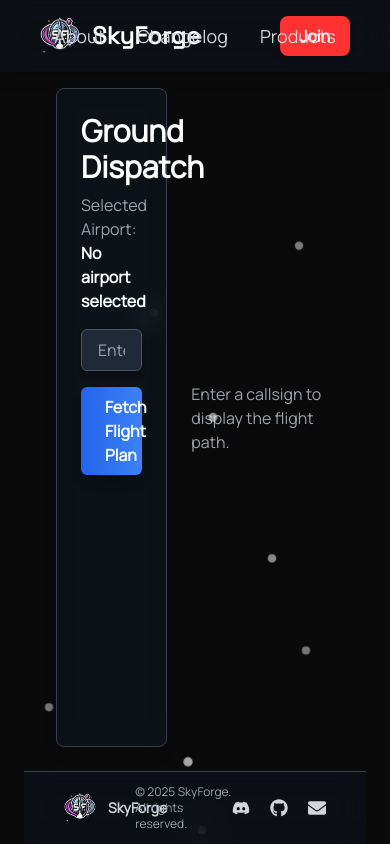
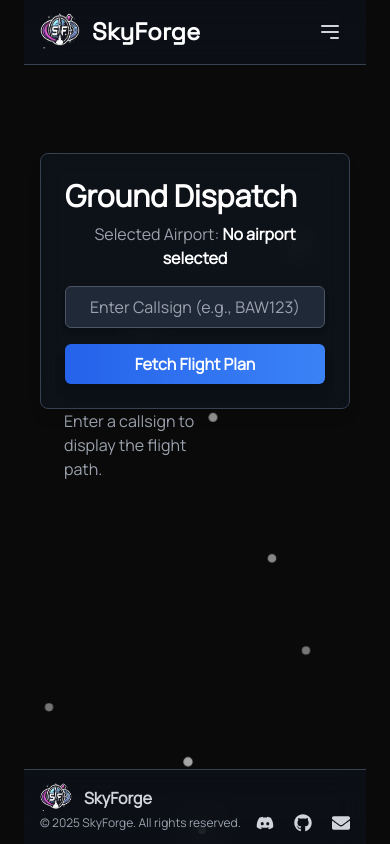
Before and after one commit to Hamza61988/SkyForge, a React (Vite) app in the folder frontend/: page /callsigninput in a window 390 px wide. Built offline with nearby package versions, Linux system fonts and the light colour scheme; no server answers.

Commit message:
added support to mobile

```diff
--- a/frontend/src/components/Footer.tsx
+++ b/frontend/src/components/Footer.tsx
@@ -3,7 +3,7 @@ import { FaDiscord, FaGithub, FaEnvelope } from "react-icons/fa";
 
 export default function Footer() {
   return (
-    <footer className="w-full bg-gray-900/45 backdrop-blur-lg text-gray-300 py-3 px-10 flex justify-between items-center border-t border-gray-700 text-sm">
+    <footer className="w-full bg-gray-900/45 backdrop-blur-lg text-gray-300 py-3 px-4 md:px-10 flex flex-wrap justify-between items-center border-t border-gray-700">
       {/* Left: Clickable SkyForge Branding */}
       <div className="flex items-center gap-3">
         <Link to="/" className="flex items-center gap-3 hover:opacity-80 transition-all">
--- a/frontend/src/components/Header.tsx
+++ b/frontend/src/components/Header.tsx
@@ -1,24 +1,49 @@
 import { Link } from "react-router-dom";
 import { motion } from "framer-motion";
+import { useState } from "react";
 
 export default function Header() {
+  const [isMenuOpen, setIsMenuOpen] = useState(false);
+
+  const toggleMenu = () => {
+    setIsMenuOpen(!isMenuOpen);
+  };
+
   return (
-    <header className="absolute top-0 left-0 w-full flex items-center justify-between px-10 py-4 bg-gray-900/45 backdrop-blur-lg shadow-lg font-sans">
+    <header className="w-full bg-gray-900/45 backdrop-blur-lg text-gray-300 py-3 px-4 md:px-10 flex items-center justify-between border-b border-gray-700 relative">
       {/* Left: Clickable SkyForge Logo + Name */}
       <Link to="/" className="flex items-center gap-3 hover:opacity-80 transition-all">
         <img src="/sflogo.png" alt="SkyForge Logo" className="w-10 h-10" />
         <h1 className="text-white text-2xl font-bold font-heading">SkyForge</h1>
       </Link>
 
-      {/* Centered Navigation Buttons */}
-      <nav className="absolute left-1/2 transform -translate-x-1/2 flex gap-8 text-lg font-medium">
+      {/* Desktop Navigation - Hidden on Mobile */}
+      <nav className="hidden md:flex gap-8 text-lg font-medium">
         <Link to="/about" className="text-gray-300 hover:text-white transition-all">About</Link>
         <Link to="/changelog" className="text-gray-300 hover:text-white transition-all">Changelog</Link>
         <Link to="/products" className="text-gray-300 hover:text-white transition-all">Products</Link>
       </nav>
 
-      {/* Right: Join Button */}
-      <Link to="/join">
+      {/* Mobile Menu Button */}
+      <div className="md:hidden">
+        <button onClick={toggleMenu} className="p-2 focus:outline-none">
+          <svg className="w-6 h-6 text-gray-300" fill="none" stroke="currentColor" viewBox="0 0 24 24">
+            <path strokeLinecap="round" strokeLinejoin="round" strokeWidth="2" d="M4 6h16M4 12h16m-7 6h7"></path>
+          </svg>
+        </button>
+      </div>
+
+      {/* Mobile Menu - Hidden by Default */}
+      {isMenuOpen && (
+        <div className="absolute top-16 left-0 w-full bg-gray-900/90 backdrop-blur-md flex flex-col items-center py-4 space-y-4 md:hidden z-50">
+          <Link to="/about" className="text-gray-300 hover:text-white transition-all" onClick={toggleMenu}>About</Link>
+          <Link to="/changelog" className="text-gray-300 hover:text-white transition-all" onClick={toggleMenu}>Changelog</Link>
+          <Link to="/products" className="text-gray-300 hover:text-white transition-all" onClick={toggleMenu}>Products</Link>
+        </div>
+      )}
+
+      {/* Right: Join Button (Always Visible) */}
+      <Link to="/join" className="hidden md:block">
         <motion.button
           className="px-5 py-2 bg-[#FF3131] text-white font-semibold rounded-lg shadow-md hover:bg-[#E02626] transition-all font-sans"
           whileHover={{ scale: 1.05 }}
--- a/frontend/src/routes/CallsignInput.tsx
+++ b/frontend/src/routes/CallsignInput.tsx
@@ -177,12 +177,12 @@ export default function CallsignInput() {
       <Header />
 
       {/* Main Content */}
-      <div className="flex flex-grow px-8 py-6 mt-16">
+      <div className="flex flex-col md:flex-row flex-grow px-4 md:px-8 py-6 mt-16">
         {/* Left Panel: Flight Dispatch Information */}
-        <div className="w-2/5 bg-gray-900/50 backdrop-blur-md rounded-lg shadow-lg p-6 h-auto min-h-[450px] border border-gray-700">
+        <div className="w-full md:w-2/5 bg-gray-900/50 backdrop-blur-md rounded-lg shadow-lg p-6 border border-gray-700">
           <h1 className="text-3xl font-bold text-white">Ground Dispatch</h1>
 
-          <p className="mt-2 text-gray-400">
+          <p className="mt-2 text-gray-400 text-center md:text-left">
             Selected Airport: <span className="text-white font-bold">{airportICAO}</span>
           </p>
           {/* Callsign Input Field */}
```
